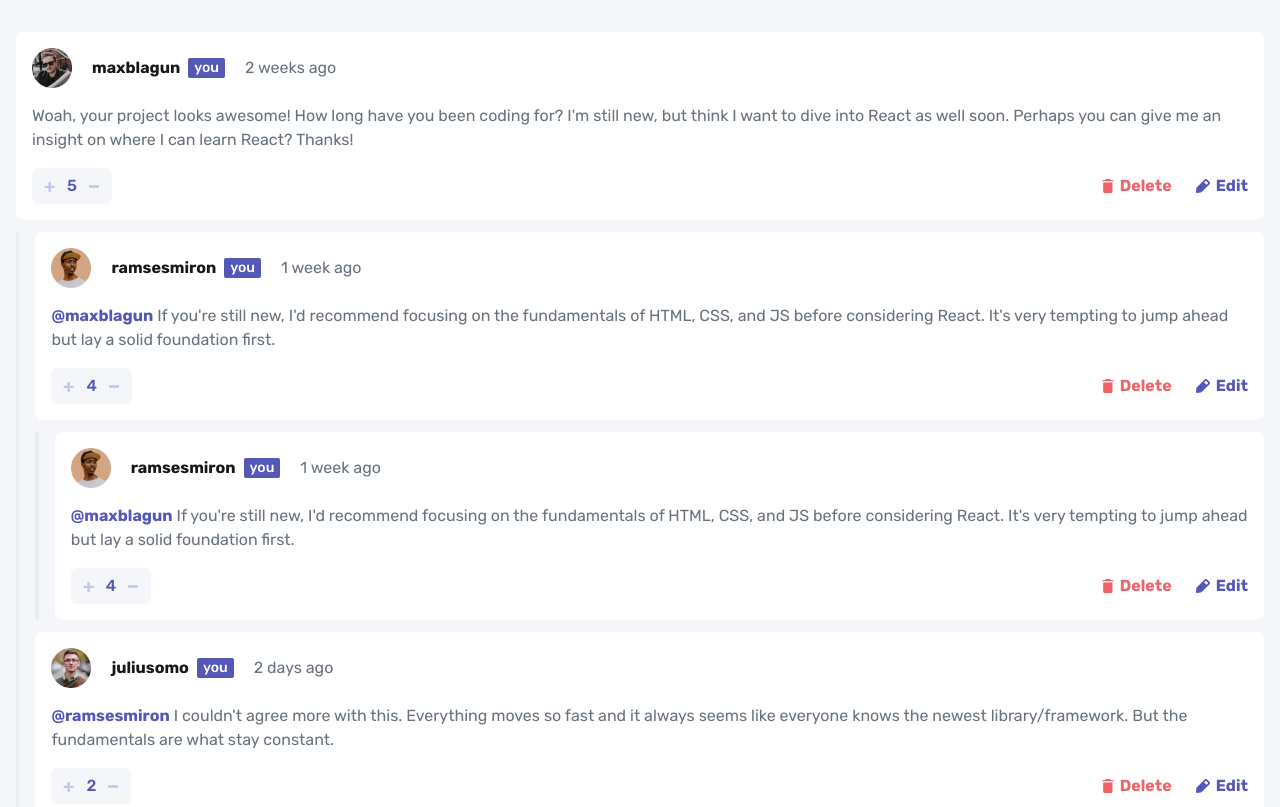
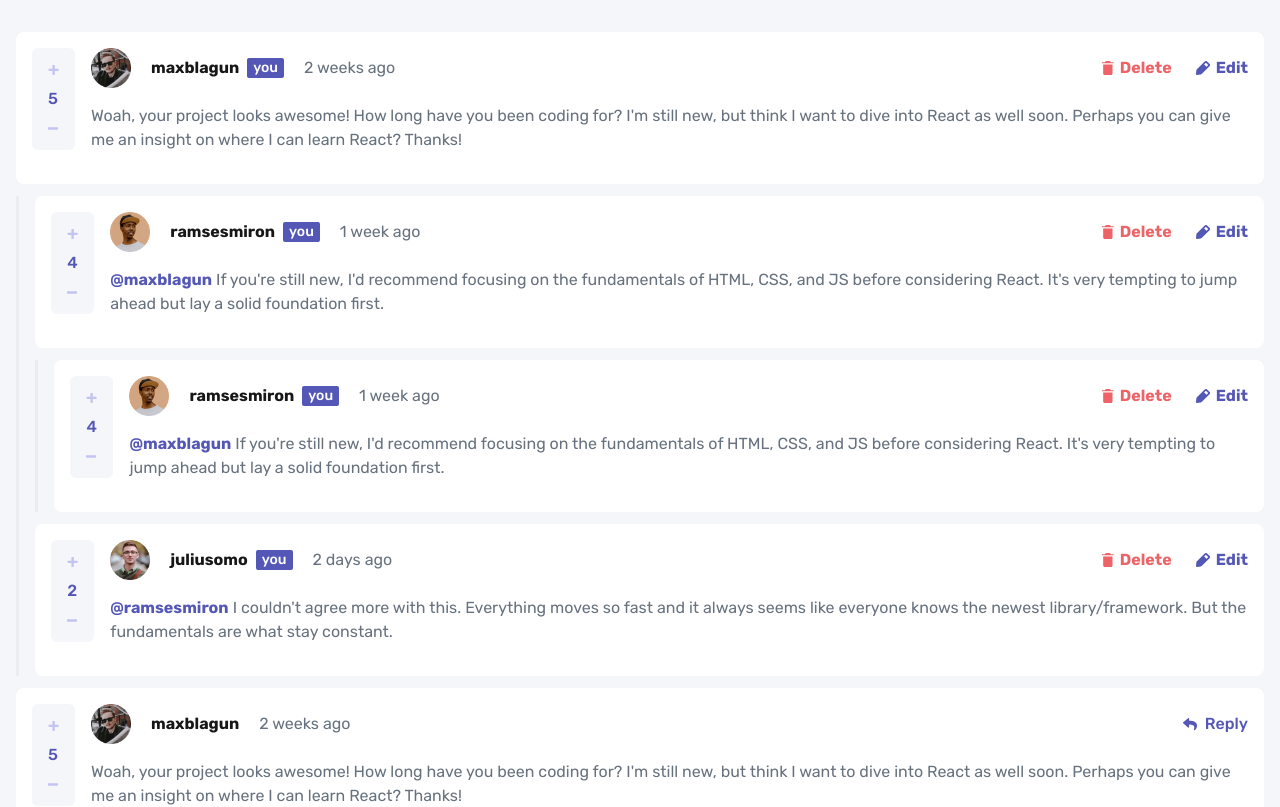
Before and after one commit to jialatteo/frontend-mentor-react-tailwind, a Next.js app: page /interactive-comments-section in a window 1280 px wide. Shown: the top 807 px of the page. Built offline with nearby package versions, Linux system fonts and the light colour scheme.

Commit message:
Make responsive desktop and mobile design

```diff
--- a/src/app/interactive-comments-section/OtherComment.js
+++ b/src/app/interactive-comments-section/OtherComment.js
@@ -7,6 +7,23 @@ export default function OtherComment({ comment }) {
   return (
     <div>
       <div className="rounded-lg bg-white p-4">
+        <div className="flex">
+          <div className="hidden flex-col justify-start sm:flex">
+            <div className="bg-interactive-comments-section-very-light-gray mr-4 rounded-md px-4 py-2">
+              <button className="group py-2 pb-3">
+                {/* prettier-ignore */}
+                <svg id="icon-plus" className="group-hover:fill-interactive-comments-section-moderate-blue fill-interactive-comments-section-light-grayish-blue" width="11" height="11" xmlns="http://www.w3.org/2000/svg"><path d="M6.33 10.896c.137 0 .255-.05.354-.149.1-.1.149-.217.149-.354V7.004h3.315c.136 0 .254-.05.354-.149.099-.1.148-.217.148-.354V5.272a.483.483 0 0 0-.148-.354.483.483 0 0 0-.354-.149H6.833V1.4a.483.483 0 0 0-.149-.354.483.483 0 0 0-.354-.149H4.915a.483.483 0 0 0-.354.149c-.1.1-.149.217-.149.354v3.37H1.08a.483.483 0 0 0-.354.15c-.1.099-.149.217-.149.353v1.23c0 .136.05.254.149.353.1.1.217.149.354.149h3.333v3.39c0 .136.05.254.15.353.098.1.216.149.353.149H6.33Z"/></svg>
+              </button>
+              <p className="text-interactive-comments-section-moderate-blue font-medium">
+                {comment.score}
+              </p>
+              <button className="group py-3 pt-4">
+                {/* prettier-ignore */}
+                <svg id="icon-minus" className="group-hover:fill-interactive-comments-section-moderate-blue fill-interactive-comments-section-light-grayish-blue" width="11" height="3" xmlns="http://www.w3.org/2000/svg"><path d="M9.256 2.66c.204 0 .38-.056.53-.167.148-.11.222-.243.222-.396V.722c0-.152-.074-.284-.223-.395a.859.859 0 0 0-.53-.167H.76a.859.859 0 0 0-.53.167C.083.437.009.57.009.722v1.375c0 .153.074.285.223.396a.859.859 0 0 0 .53.167h8.495Z"/></svg>
+              </button>
+            </div>
+          </div>
+          <div>
             <div className="mb-4 flex items-center justify-between">
               <div className="flex items-center gap-5">
                 <img
@@ -21,6 +38,19 @@ export default function OtherComment({ comment }) {
                   {comment.createdAt}
                 </p>
               </div>
+              <button
+                disabled={isReplying}
+                onClick={() => setIsReplying(true)}
+                className="group hidden items-center gap-2 sm:flex"
+              >
+                {/* prettier-ignore */}
+                <svg id="icon-reply" className={`${isReplying ? "fill-interactive-comments-section-light-gray" : "group-hover:opacity-50 fill-interactive-comments-section-moderate-blue"}`} width="14" height="13" xmlns="http://www.w3.org/2000/svg"><path d="M.227 4.316 5.04.16a.657.657 0 0 1 1.085.497v2.189c4.392.05 7.875.93 7.875 5.093 0 1.68-1.082 3.344-2.279 4.214-.373.272-.905-.07-.767-.51 1.24-3.964-.588-5.017-4.829-5.078v2.404c0 .566-.664.86-1.085.496L.227 5.31a.657.657 0 0 1 0-.993Z"/></svg>
+                <p
+                  className={`${isReplying ? "text-interactive-comments-section-light-gray" : "text-interactive-comments-section-moderate-blue group-hover:opacity-50"} font-medium`}
+                >
+                  Reply
+                </p>
+              </button>
             </div>
             <p className="text-interactive-comments-section-grayish-blue mb-4">
               {comment.replyingTo && (
@@ -30,18 +60,19 @@ export default function OtherComment({ comment }) {
               )}
               {comment.content}
             </p>
-        <div className="flex items-center justify-between">
+            <div className="flex items-center justify-between sm:hidden">
               <div className="bg-interactive-comments-section-very-light-gray flex items-center gap-3 rounded-md px-3 py-[6px]">
-            <button className="group py-1">
+                <button className="group py-2">
                   {/* prettier-ignore */}
-              <svg id="icon-plus" className="group-hover:fill-interactive-comments-section-moderate-blue fill-interactive-comments-section-light-grayish-blue" width="11" height="11" xmlns="http://www.w3.org/2000/svg"><path d="M6.33 10.896c.137 0 .255-.05.354-.149.1-.1.149-.217.149-.354V7.004h3.315c.136 0 .254-.05.354-.149.099-.1.148-.217.148-.354V5.272a.483.483 0 0 0-.148-.354.483.483 0 0 0-.354-.149H6.833V1.4a.483.483 0 0 0-.149-.354.483.483 0 0 0-.354-.149H4.915a.483.483 0 0 0-.354.149c-.1.1-.149.217-.149.354v3.37H1.08a.483.483 0 0 0-.354.15c-.1.099-.149.217-.149.353v1.23c0 .136.05.254.149.353.1.1.217.149.354.149h3.333v3.39c0 .136.05.254.15.353.098.1.216.149.353.149H6.33Z"/></svg>
+                  <svg id="icon-minus" className="group-hover:fill-interactive-comments-section-moderate-blue fill-interactive-comments-section-light-grayish-blue" width="11" height="3" xmlns="http://www.w3.org/2000/svg"><path d="M9.256 2.66c.204 0 .38-.056.53-.167.148-.11.222-.243.222-.396V.722c0-.152-.074-.284-.223-.395a.859.859 0 0 0-.53-.167H.76a.859.859 0 0 0-.53.167C.083.437.009.57.009.722v1.375c0 .153.074.285.223.396a.859.859 0 0 0 .53.167h8.495Z"/></svg>
                 </button>
                 <p className="text-interactive-comments-section-moderate-blue font-medium">
                   {comment.score}
                 </p>
-            <button className="group py-2">
+
+                <button className="group py-1">
                   {/* prettier-ignore */}
-              <svg id="icon-minus" className="group-hover:fill-interactive-comments-section-moderate-blue fill-interactive-comments-section-light-grayish-blue" width="11" height="3" xmlns="http://www.w3.org/2000/svg"><path d="M9.256 2.66c.204 0 .38-.056.53-.167.148-.11.222-.243.222-.396V.722c0-.152-.074-.284-.223-.395a.859.859 0 0 0-.53-.167H.76a.859.859 0 0 0-.53.167C.083.437.009.57.009.722v1.375c0 .153.074.285.223.396a.859.859 0 0 0 .53.167h8.495Z"/></svg>
+                  <svg id="icon-plus" className="group-hover:fill-interactive-comments-section-moderate-blue fill-interactive-comments-section-light-grayish-blue" width="11" height="11" xmlns="http://www.w3.org/2000/svg"><path d="M6.33 10.896c.137 0 .255-.05.354-.149.1-.1.149-.217.149-.354V7.004h3.315c.136 0 .254-.05.354-.149.099-.1.148-.217.148-.354V5.272a.483.483 0 0 0-.148-.354.483.483 0 0 0-.354-.149H6.833V1.4a.483.483 0 0 0-.149-.354.483.483 0 0 0-.354-.149H4.915a.483.483 0 0 0-.354.149c-.1.1-.149.217-.149.354v3.37H1.08a.483.483 0 0 0-.354.15c-.1.099-.149.217-.149.353v1.23c0 .136.05.254.149.353.1.1.217.149.354.149h3.333v3.39c0 .136.05.254.15.353.098.1.216.149.353.149H6.33Z"/></svg>
                 </button>
               </div>
               <button
@@ -57,6 +88,8 @@ export default function OtherComment({ comment }) {
                   Reply
                 </p>
               </button>
+            </div>
+          </div>
         </div>
       </div>
       {isReplying && (
--- a/src/app/interactive-comments-section/SelfComment.js
+++ b/src/app/interactive-comments-section/SelfComment.js
@@ -8,6 +8,23 @@ export default function SelfComment({ comment }) {
   return (
     <div>
       <div className="rounded-lg bg-white p-4">
+        <div className="flex">
+          <div className="hidden flex-col justify-start sm:flex">
+            <div className="bg-interactive-comments-section-very-light-gray mr-4 rounded-md px-4 py-2">
+              <button className="group py-2 pb-3">
+                {/* prettier-ignore */}
+                <svg id="icon-plus" className="group-hover:fill-interactive-comments-section-moderate-blue fill-interactive-comments-section-light-grayish-blue" width="11" height="11" xmlns="http://www.w3.org/2000/svg"><path d="M6.33 10.896c.137 0 .255-.05.354-.149.1-.1.149-.217.149-.354V7.004h3.315c.136 0 .254-.05.354-.149.099-.1.148-.217.148-.354V5.272a.483.483 0 0 0-.148-.354.483.483 0 0 0-.354-.149H6.833V1.4a.483.483 0 0 0-.149-.354.483.483 0 0 0-.354-.149H4.915a.483.483 0 0 0-.354.149c-.1.1-.149.217-.149.354v3.37H1.08a.483.483 0 0 0-.354.15c-.1.099-.149.217-.149.353v1.23c0 .136.05.254.149.353.1.1.217.149.354.149h3.333v3.39c0 .136.05.254.15.353.098.1.216.149.353.149H6.33Z"/></svg>
+              </button>
+              <p className="text-interactive-comments-section-moderate-blue font-medium">
+                {comment.score}
+              </p>
+              <button className="group py-3 pt-4">
+                {/* prettier-ignore */}
+                <svg id="icon-minus" className="group-hover:fill-interactive-comments-section-moderate-blue fill-interactive-comments-section-light-grayish-blue" width="11" height="3" xmlns="http://www.w3.org/2000/svg"><path d="M9.256 2.66c.204 0 .38-.056.53-.167.148-.11.222-.243.222-.396V.722c0-.152-.074-.284-.223-.395a.859.859 0 0 0-.53-.167H.76a.859.859 0 0 0-.53.167C.083.437.009.57.009.722v1.375c0 .153.074.285.223.396a.859.859 0 0 0 .53.167h8.495Z"/></svg>
+              </button>
+            </div>
+          </div>
+          <div className="flex-1">
             <div className="mb-4 flex items-center justify-between">
               <div className="flex items-center gap-5">
                 <img
@@ -25,6 +42,30 @@ export default function SelfComment({ comment }) {
                   {comment.createdAt}
                 </p>
               </div>
+              {!isEditing && (
+                <div className="hidden items-center gap-6 sm:flex">
+                  <button
+                    onClick={() => setIsDeletModalOpen(true)}
+                    className="group flex items-center gap-[6px]"
+                  >
+                    {/* prettier-ignore */}
+                    <svg id="icon-delete" className="group-hover:opacity-50" width="12" height="14" xmlns="http://www.w3.org/2000/svg"><path d="M1.167 12.448c0 .854.7 1.552 1.555 1.552h6.222c.856 0 1.556-.698 1.556-1.552V3.5H1.167v8.948Zm10.5-11.281H8.75L7.773 0h-3.88l-.976 1.167H0v1.166h11.667V1.167Z" fill="#ED6368"/></svg>
+                    <p className="text-interactive-comments-section-soft-red font-bold group-hover:opacity-50">
+                      Delete
+                    </p>
+                  </button>
+                  <button
+                    onClick={() => setIsEditing(true)}
+                    className="group flex items-center gap-[6px]"
+                  >
+                    {/* prettier-ignore */}
+                    <svg id="icon-edit" className="group-hover:opacity-50" width="14" height="14" xmlns="http://www.w3.org/2000/svg"><path d="M13.479 2.872 11.08.474a1.75 1.75 0 0 0-2.327-.06L.879 8.287a1.75 1.75 0 0 0-.5 1.06l-.375 3.648a.875.875 0 0 0 .875.954h.078l3.65-.333c.399-.04.773-.216 1.058-.499l7.875-7.875a1.68 1.68 0 0 0-.061-2.371Zm-2.975 2.923L8.159 3.449 9.865 1.7l2.389 2.39-1.75 1.706Z" fill="#5357B6"/></svg>
+                    <p className="text-interactive-comments-section-moderate-blue font-bold group-hover:opacity-50">
+                      Edit
+                    </p>
+                  </button>
+                </div>
+              )}
             </div>
             {isEditing ? (
               <textarea
@@ -44,21 +85,21 @@ export default function SelfComment({ comment }) {
               </p>
             )}
             <div className="flex items-center justify-between">
-          <div className="bg-interactive-comments-section-very-light-gray flex items-center gap-3 rounded-md px-3 py-[6px]">
+              <div className="bg-interactive-comments-section-very-light-gray flex items-center gap-3 rounded-md px-3 py-[6px] sm:hidden">
+                <button className="group py-2">
+                  {/* prettier-ignore */}
+                  <svg id="icon-minus" className="group-hover:fill-interactive-comments-section-moderate-blue fill-interactive-comments-section-light-grayish-blue" width="11" height="3" xmlns="http://www.w3.org/2000/svg"><path d="M9.256 2.66c.204 0 .38-.056.53-.167.148-.11.222-.243.222-.396V.722c0-.152-.074-.284-.223-.395a.859.859 0 0 0-.53-.167H.76a.859.859 0 0 0-.53.167C.083.437.009.57.009.722v1.375c0 .153.074.285.223.396a.859.859 0 0 0 .53.167h8.495Z"/></svg>
+                </button>
+                <p className="text-interactive-comments-section-moderate-blue font-medium">
+                  {comment.score}
+                </p>
                 <button className="group py-1">
                   {/* prettier-ignore */}
                   <svg id="icon-plus" className="group-hover:fill-interactive-comments-section-moderate-blue fill-interactive-comments-section-light-grayish-blue" width="11" height="11" xmlns="http://www.w3.org/2000/svg"><path d="M6.33 10.896c.137 0 .255-.05.354-.149.1-.1.149-.217.149-.354V7.004h3.315c.136 0 .254-.05.354-.149.099-.1.148-.217.148-.354V5.272a.483.483 0 0 0-.148-.354.483.483 0 0 0-.354-.149H6.833V1.4a.483.483 0 0 0-.149-.354.483.483 0 0 0-.354-.149H4.915a.483.483 0 0 0-.354.149c-.1.1-.149.217-.149.354v3.37H1.08a.483.483 0 0 0-.354.15c-.1.099-.149.217-.149.353v1.23c0 .136.05.254.149.353.1.1.217.149.354.149h3.333v3.39c0 .136.05.254.15.353.098.1.216.149.353.149H6.33Z"/></svg>
                 </button>
-            <p className="text-interactive-comments-section-moderate-blue font-medium">
-              {comment.score}
-            </p>
-            <button className="group py-2">
-              {/* prettier-ignore */}
-              <svg id="icon-minus" className="group-hover:fill-interactive-comments-section-moderate-blue fill-interactive-comments-section-light-grayish-blue" width="11" height="3" xmlns="http://www.w3.org/2000/svg"><path d="M9.256 2.66c.204 0 .38-.056.53-.167.148-.11.222-.243.222-.396V.722c0-.152-.074-.284-.223-.395a.859.859 0 0 0-.53-.167H.76a.859.859 0 0 0-.53.167C.083.437.009.57.009.722v1.375c0 .153.074.285.223.396a.859.859 0 0 0 .53.167h8.495Z"/></svg>
-            </button>
               </div>
               {isEditing ? (
-            <div className="flex gap-3">
+                <div className="ml-auto flex gap-3">
                   <button
                     onClick={() => {
                       setUpdatedContent(comment?.content);
@@ -82,7 +123,7 @@ export default function SelfComment({ comment }) {
                   </button>
                 </div>
               ) : (
-            <div className="flex items-center gap-6">
+                <div className="flex items-center gap-6 sm:hidden">
                   <button
                     onClick={() => setIsDeletModalOpen(true)}
                     className="group flex items-center gap-[6px]"
@@ -117,8 +158,8 @@ export default function SelfComment({ comment }) {
                     Delete comment
                   </p>
                   <p className="text-interactive-comments-section-grayish-blue mb-3">
-                Are you sure you want to delete this comment? This will remove
-                the comment and can't be undone.
+                    Are you sure you want to delete this comment? This will
+                    remove the comment and can't be undone.
                   </p>
                   <div className="flex justify-center gap-3 text-white">
                     <button
@@ -135,6 +176,8 @@ export default function SelfComment({ comment }) {
               </div>
             )}
           </div>
+        </div>
+      </div>
       {comment?.replies?.length > 0 && (
         <div className="mt-3 flex">
           <div className="bg-interactive-comments-section-light-gray mr-4 w-1 self-stretch" />
```
Lines whose indentation alone changed are shown as unchanged.
